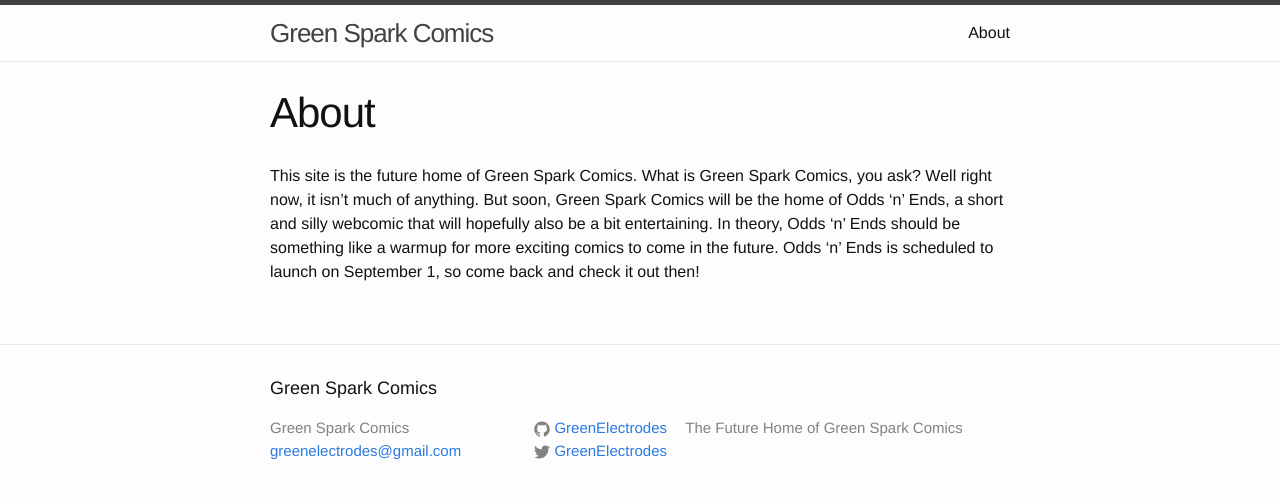
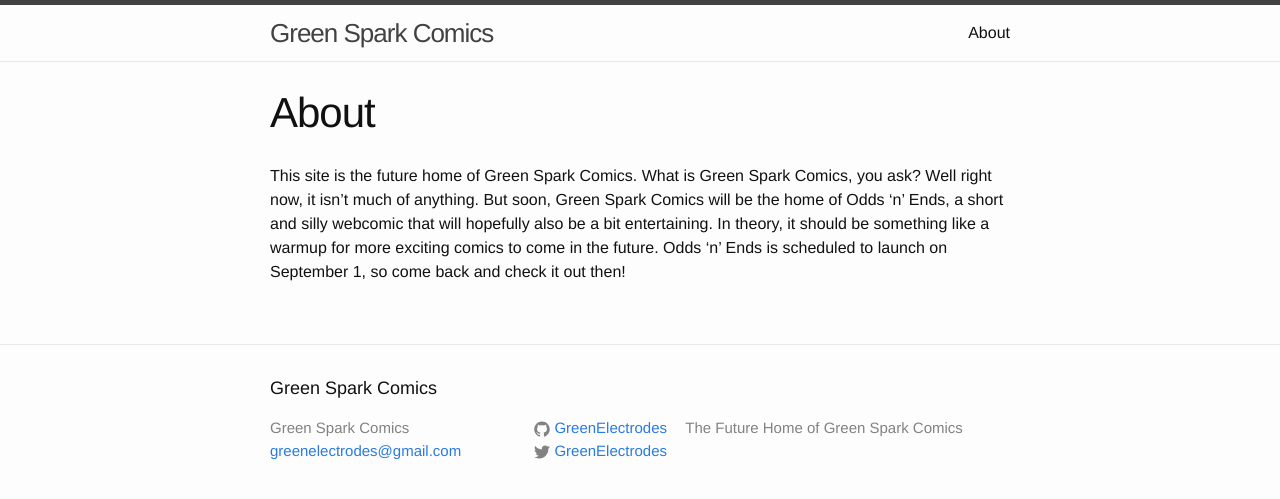
Before and after one commit to GreenElectrodes/greenelectrodes.github.io, a Jekyll site: the page built from about.md, in a window 1280 px wide. Shown: the top 499 px of the page. Built offline with Jekyll 4.4.1, drawn with Linux system fonts in a browser that asks for light colours.

Commit message:
Update about.md

```diff
--- a/about.md
+++ b/about.md
@@ -4,7 +4,7 @@ title: About
 permalink: /about/
 ---
 
-This site is the future home of Green Spark Comics. What is Green Spark Comics, you ask? Well right now, it isn't much of anything. But soon, Green Spark Comics will be the home of Odds 'n' Ends, a short and silly webcomic that will hopefully also be a bit entertaining. In theory, Odds 'n' Ends should be something like a warmup for more exciting comics to come in the future. Odds 'n' Ends is scheduled to launch on September 1, so come back and check it out then!
+This site is the future home of Green Spark Comics. What is Green Spark Comics, you ask? Well right now, it isn't much of anything. But soon, Green Spark Comics will be the home of Odds 'n' Ends, a short and silly webcomic that will hopefully also be a bit entertaining. In theory, it should be something like a warmup for more exciting comics to come in the future. Odds 'n' Ends is scheduled to launch on September 1, so come back and check it out then!
 
 <!--
 This is the base Jekyll theme. You can find out more info about customizing your Jekyll theme, as well as basic Jekyll usage documentation at [jekyllrb.com](http://jekyllrb.com/)
```
